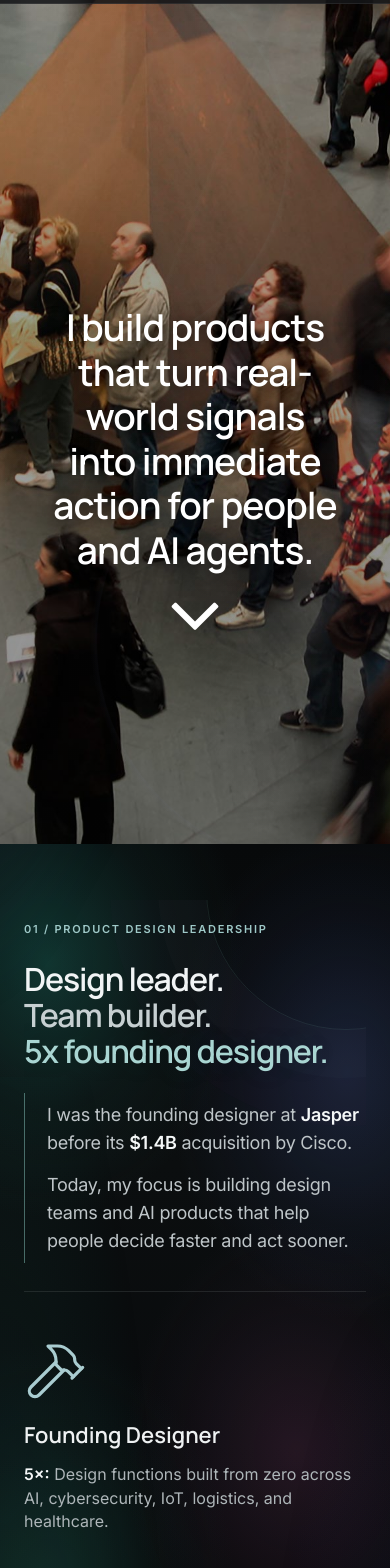
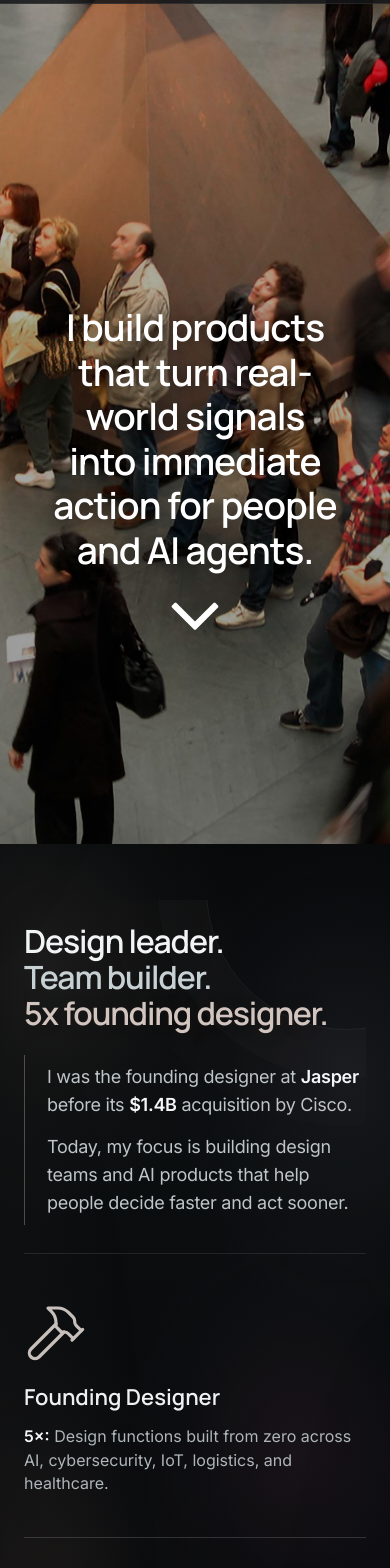
Before and after one commit to wownflutter/curtis-is, a React (Vite) app: page / in a window 390 px wide. Shown: the top 1568 px of the page. Built offline with nearby package versions, Linux system fonts and the light colour scheme.

Commit message:
Neutralize homepage atmosphere

```diff
--- a/app/globals.css
+++ b/app/globals.css
@@ -22,7 +22,7 @@
   letter-spacing:-.015em;
 }
 
-/* Homepage atmosphere: a restrained, original dark field with cool light pools.
+/* Homepage atmosphere: a restrained, original dark field with neutral light pools.
    Project pages keep their authored themes and full-bleed overlays. */
 .signal-concept #page {
   position:relative;
@@ -32,10 +32,10 @@
   color:#edf0f2;
   background-color:#080a0b;
   background-image:
-    radial-gradient(ellipse 70% 42% at 12% 14%,rgba(29,116,103,.40) 0%,rgba(23,66,61,.20) 42%,transparent 72%),
-    radial-gradient(ellipse 62% 39% at 89% 27%,rgba(54,72,127,.36) 0%,rgba(34,42,77,.18) 47%,transparent 75%),
-    radial-gradient(ellipse 58% 36% at 76% 72%,rgba(105,52,88,.28) 0%,rgba(57,32,53,.14) 49%,transparent 76%),
-    radial-gradient(ellipse 62% 38% at 13% 88%,rgba(31,91,78,.30) 0%,rgba(20,52,47,.13) 50%,transparent 76%),
+    radial-gradient(ellipse 70% 42% at 12% 14%,rgba(104,92,86,.20) 0%,rgba(60,53,51,.10) 42%,transparent 72%),
+    radial-gradient(ellipse 62% 39% at 89% 27%,rgba(70,69,82,.20) 0%,rgba(43,42,51,.10) 47%,transparent 75%),
+    radial-gradient(ellipse 58% 36% at 76% 72%,rgba(91,57,76,.18) 0%,rgba(52,36,46,.09) 49%,transparent 76%),
+    radial-gradient(ellipse 62% 38% at 13% 88%,rgba(89,76,69,.14) 0%,rgba(47,41,39,.07) 50%,transparent 76%),
     linear-gradient(180deg,#07090a 0%,#0b0e0f 38%,#090b0d 71%,#070809 100%);
   background-attachment:fixed;
 }
@@ -63,10 +63,7 @@
   min-height:100svh;
 }
 .signal-concept #header::before {
-  background:
-    radial-gradient(ellipse 70% 58% at 12% 20%,rgba(19,91,80,.07),transparent 74%),
-    radial-gradient(ellipse 62% 55% at 91% 70%,rgba(71,55,105,.06),transparent 76%),
-    linear-gradient(180deg,rgba(0,0,0,.28),rgba(0,0,0,.38) 52%,rgba(0,0,0,.47));
+  background:linear-gradient(180deg,rgba(0,0,0,.24),rgba(0,0,0,.34) 52%,rgba(0,0,0,.43));
 }
 .signal-concept #intro :is(h1,h2) { text-shadow:0 2px 18px rgba(0,0,0,.64); }
 .signal-concept #team .process-introduction { border-color:rgba(232,239,241,.16); }
@@ -74,7 +71,7 @@
 .signal-concept #apps .intro h1 { color:#f1f4f5; }
 .signal-concept #team .portfolio-summary { color:#bec5c8; }
 .signal-concept #team .rowbottom > .col-sm-3 { border-color:rgba(232,239,241,.16); }
-.signal-concept #team .career-proof-icon { color:#a9ccd0; }
+.signal-concept #team .career-proof-icon { color:#c7bfbb; }
 .signal-concept #team .rowbottom h3 { color:#eef1f2; }
 .signal-concept #team p.principles { color:#aeb6b9; }
 .signal-concept #team p.principles strong { color:#f5f7f8; }
@@ -174,10 +171,10 @@
   filter:blur(56px);
   transform:translateZ(0);
   background:
-    linear-gradient(116deg,transparent 17%,rgba(82,159,147,.18) 35%,transparent 55%),
-    linear-gradient(302deg,transparent 40%,rgba(88,101,167,.17) 58%,transparent 75%),
-    radial-gradient(ellipse 30% 21% at 27% 17%,rgba(56,151,133,.31),transparent 72%),
-    radial-gradient(ellipse 32% 22% at 78% 61%,rgba(124,75,117,.27),transparent 72%);
+    linear-gradient(116deg,transparent 17%,rgba(158,139,130,.07) 35%,transparent 55%),
+    linear-gradient(302deg,transparent 40%,rgba(117,112,132,.08) 58%,transparent 75%),
+    radial-gradient(ellipse 30% 21% at 27% 17%,rgba(144,126,116,.12),transparent 72%),
+    radial-gradient(ellipse 32% 22% at 78% 61%,rgba(112,73,101,.14),transparent 72%);
 }
 .signal-concept #header::after {
   content:'';
@@ -187,8 +184,8 @@
   pointer-events:none;
   opacity:.72;
   background:
-    radial-gradient(circle at 23% 18%,transparent 0 26%,rgba(156,205,199,.055) 26.2%,transparent 27.1%),
-    radial-gradient(circle at 82% 76%,transparent 0 31%,rgba(143,150,202,.052) 31.2%,transparent 32.1%),
+    radial-gradient(circle at 23% 18%,transparent 0 26%,rgba(220,220,220,.045) 26.2%,transparent 27.1%),
+    radial-gradient(circle at 82% 76%,transparent 0 31%,rgba(205,200,204,.042) 31.2%,transparent 32.1%),
     linear-gradient(112deg,transparent 38%,rgba(255,255,255,.026) 38.3%,transparent 39.2%);
 }
 .signal-concept #header > * { position:relative; z-index:1; }
@@ -204,8 +201,8 @@
   pointer-events:none;
   opacity:.92;
   background:
-    radial-gradient(ellipse 48% 64% at 13% 39%,rgba(34,112,98,.26),transparent 72%),
-    radial-gradient(ellipse 43% 60% at 87% 52%,rgba(68,68,121,.24),transparent 74%);
+    radial-gradient(ellipse 48% 64% at 13% 39%,rgba(109,91,83,.15),transparent 72%),
+    radial-gradient(ellipse 43% 60% at 87% 52%,rgba(79,75,94,.15),transparent 74%);
 }
 .signal-concept #team > .container,
 .signal-concept #team > #apps { position:relative; z-index:1; }
@@ -213,26 +210,12 @@
   position:relative;
   overflow:hidden;
   margin-bottom:30px;
-  padding:72px 20px 46px;
+  padding:38px 20px 46px;
   border:0;
   border-bottom:1px solid rgba(231,240,242,.10);
   border-radius:0;
   background:transparent;
   box-shadow:none;
-}
-.signal-concept #team .process-introduction::before {
-  content:'01  /  PRODUCT DESIGN LEADERSHIP';
-  display:block;
-  position:absolute;
-  top:24px;
-  left:20px;
-  z-index:2;
-  color:#9fc9c8;
-  font-family:var(--font-body);
-  font-size:11px;
-  font-weight:600;
-  line-height:1;
-  letter-spacing:.16em;
 }
 .signal-concept #team .process-introduction::after {
   content:'';
@@ -243,19 +226,19 @@
   width:330px;
   height:330px;
   pointer-events:none;
-  border:1px solid rgba(142,199,194,.11);
+  border:1px solid rgba(204,193,188,.09);
   border-radius:50%;
   box-shadow:
-    0 0 0 48px rgba(83,109,126,.035),
-    0 0 0 96px rgba(119,70,111,.025);
+    0 0 0 48px rgba(123,119,126,.03),
+    0 0 0 96px rgba(111,75,101,.022);
 }
 .signal-concept #team .mission-statement,
 .signal-concept #team .portfolio-summary { position:relative; z-index:1; }
 .signal-concept #team .mission-statement span { transition:color .2s ease; }
 .signal-concept #team .mission-statement span:nth-child(2) { color:#c7d0d2; }
 .signal-concept #team .mission-statement span:nth-child(3) {
-  color:#a9d5d2;
-  text-shadow:0 0 34px rgba(86,166,154,.13);
+  color:#d2c4be;
+  text-shadow:0 0 34px rgba(166,135,121,.10);
 }
 .signal-concept #team .portfolio-summary {
   align-self:stretch;
@@ -266,7 +249,7 @@
   gap:18px;
   padding:12px 0 12px 30px;
   border:0;
-  border-left:1px solid rgba(139,204,197,.48);
+  border-left:1px solid rgba(207,190,182,.34);
   border-radius:0;
   background:transparent;
   box-shadow:none;
@@ -314,8 +297,8 @@
   inset:0;
   pointer-events:none;
   background:
-    radial-gradient(ellipse 40% 24% at 10% 8%,rgba(31,121,104,.25),transparent 75%),
-    radial-gradient(ellipse 43% 27% at 91% 34%,rgba(72,73,135,.22),transparent 76%);
+    radial-gradient(ellipse 40% 24% at 10% 8%,rgba(113,91,82,.14),transparent 75%),
+    radial-gradient(ellipse 43% 27% at 91% 34%,rgba(78,74,96,.14),transparent 76%);
 }
 .signal-concept #apps > * { position:relative; z-index:1; }
 .signal-concept a.work {
@@ -343,8 +326,7 @@
   }
 }
 @media(max-width:991px) {
-  .signal-concept #team .process-introduction { padding:68px 12px 36px; }
-  .signal-concept #team .process-introduction::before { top:25px; left:12px; }
+  .signal-concept #team .process-introduction { padding:36px 12px; }
   .signal-concept #team .career-proof-strip { gap:16px; }
 }
 @media(max-width:600px) {
@@ -354,9 +336,8 @@
   .signal-concept #team .process-introduction {
     gap:24px;
     margin-bottom:18px;
-    padding:62px 0 28px;
+    padding:24px 0 28px;
   }
-  .signal-concept #team .process-introduction::before { top:24px; left:0; }
   .signal-concept #team .process-introduction::after {
     top:-150px;
     right:-120px;
```
